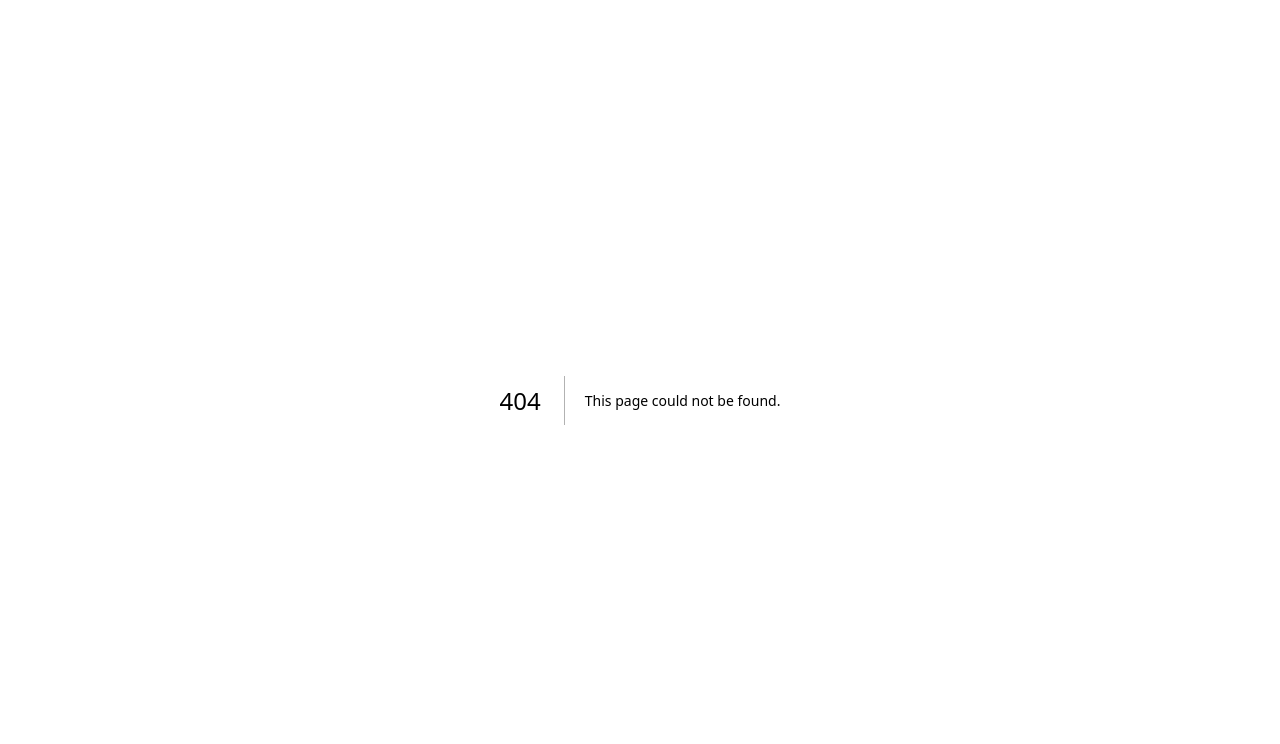
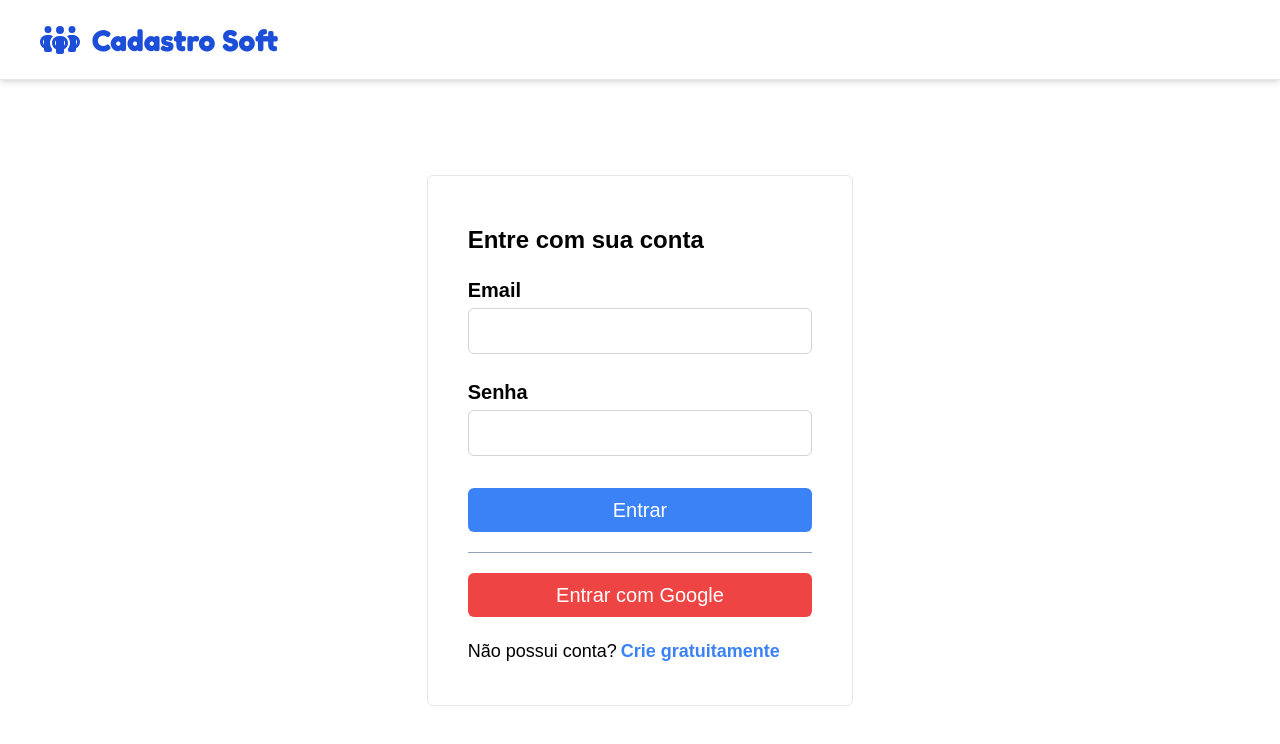
Before and after one commit to allanalmeida94/cadastro-pessoa, a Next.js app: page /login in a window 1280 px wide. Before the commit this address had no page. Shown: the top 744 px of the page. Built offline with nearby package versions, Linux system fonts and the light colour scheme.

Commit message:
chore: adiciona a página de login

```diff
--- /dev/null
+++ b/src/pages/login.tsx
@@ -0,0 +1,50 @@
+"use client";
+
+import Button from '@/components/Button';
+import Input from '@/components/Input';
+import UnauthenticatedLayout from '@/components/ui/UnauthenticatedLayout';
+import { userData } from '@/utils/schemas/createUserSchema';
+import Link from 'next/link';
+import { useForm } from 'react-hook-form';
+
+export default function Login() {
+  const {register, handleSubmit, formState: {errors}} = useForm<userData>();
+
+  function logIn() {}
+
+  function handleClickGoogle() {}
+
+  return (
+  <UnauthenticatedLayout>
+    <div className='flex justify-center items-center min-h-[calc(100vh-80px)]'>
+      <div className='flex flex-col w-1/3 border rounded-md p-10 '>
+        <h1 className='flex text-2xl font-bold justify-start items-center my-2'>
+          Entre com sua conta
+        </h1>
+        <form onSubmit={handleSubmit(logIn)}>
+          <Input label='Email' type='email' register={register('email')} error={errors.email?.message} />
+          <Input label='Senha' type='password' register={register('password')} error={errors.password?.message}/>
+          <div className='flex mt-5'>
+            <Button type='submit' text="Entrar"
+              backgroundColor='bg-blue-500' className='w-full text-white bg-blue-500 hover:bg-blue-600'/>
+          </div>
+          <hr className='my-5 border-slate-400'/>
+          <div className='flex'>
+            <Button handleClick={handleClickGoogle} text='Entrar com Google' backgroundColor='bg-red-500' className='w-full text-white hover:bg-red-600' />
+          </div>
+        </form>
+        <div className='mt-5'>
+          <span className='text-lg'>
+            Não possui conta?
+            <Link href="/cadastro" className='ml-1 text-blue-500 hover:text-blue-700 font-semibold cursor-pointer'>
+              Crie gratuitamente
+            </Link>
+          </span>
+        </div>
+      </div>
+    </div>
+  </UnauthenticatedLayout>
+
+  )
+
+}
```
